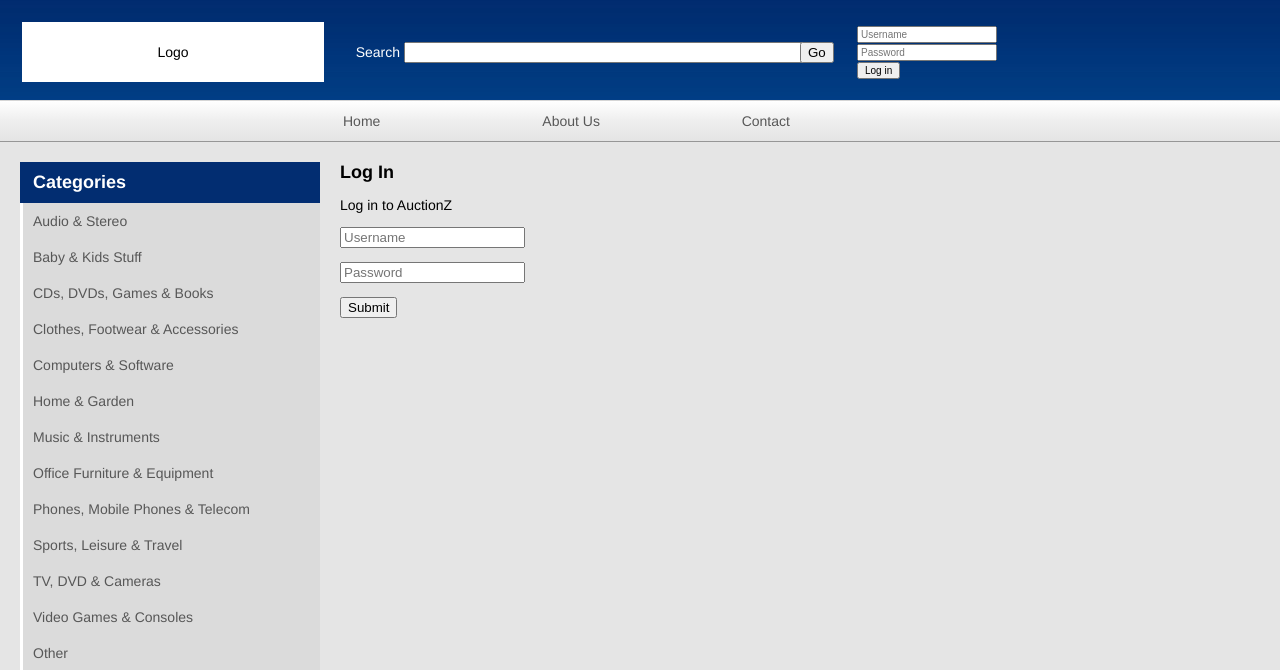
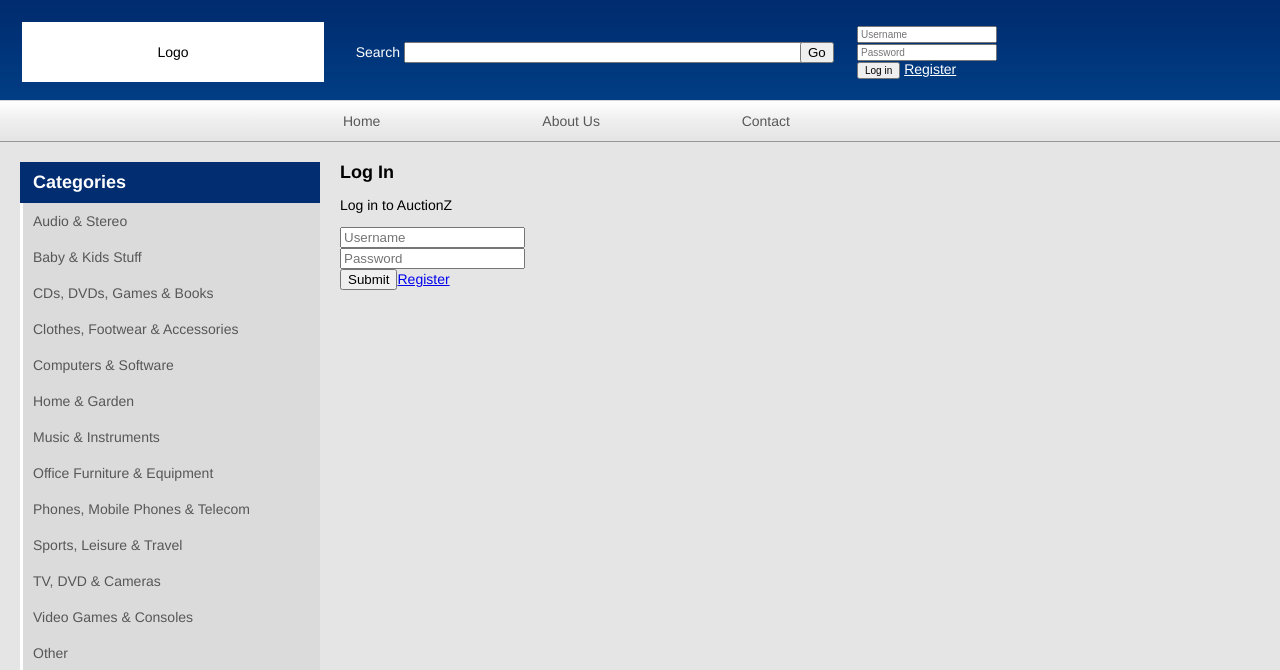
Before and after one commit to matheusgsb/auctions, a Django app: page /login/ in a window 1280 px wide. Shown: the top 670 px of the page. Run offline with Django 3.2, Linux system fonts and the light colour scheme.

Commit message:
Added the register button on both the login page and the login session of the template

```diff
--- a/auctions/templates/base.html
+++ b/auctions/templates/base.html
@@ -28,14 +28,15 @@
 					</td>
 					<td id="user" style="color:#ffffff">
 						{% if user.is_authenticated %}
-						<p>Logged in as {{user.username}}<br />
-						<a href="/logout/" alt="Log out">Log out</a></p>
+						<p style="font-size: 10px">Logged in as {{user.username}}<br />
+						<a href="/logout/" alt="Log out"><button id="logout_button" style="font-size: 10px">Log Out</button></a></p>
 						{% else %}
 						<form id="login_form" method="post" action="/login/">
 							{% csrf_token %}
 							<input type="text" name="username" value="" placeholder="Username" style="font-size: 10px"><br />
   							<input type="password" name="password" value="" placeholder="Password" style="font-size: 10px"><br />
-  							<input type="submit" name="submit" value="Log in" style="font-size: 10px"><br />
+  							<input type="submit" name="submit" value="Log in" style="font-size: 10px">
+  							<a href="/register/" style="color:#ffffff">Register</a><br />
   						</form>
   						{% endif %}
 					</td>
--- a/auctions/templates/login.html
+++ b/auctions/templates/login.html
@@ -6,11 +6,11 @@
 
 <p>Log in to AuctionZ</p>
 
-<form method="post" action="/login/">
+<p><form method="post" action="/login/">
   {% csrf_token %}
-  <p><input type="text" name="username" value="" placeholder="Username"></p>
-  <p><input type="password" name="password" value="" placeholder="Password"></p>
-  <p><input type="submit" name="submit"></p>
-</form>
+  <input type="text" name="username" value="" placeholder="Username"><br />
+  <input type="password" name="password" value="" placeholder="Password"><br />
+  <input type="submit" name="submit"><a href="/register/">Register</a><br />
+</form></p>
 
 {% endblock %}
```
